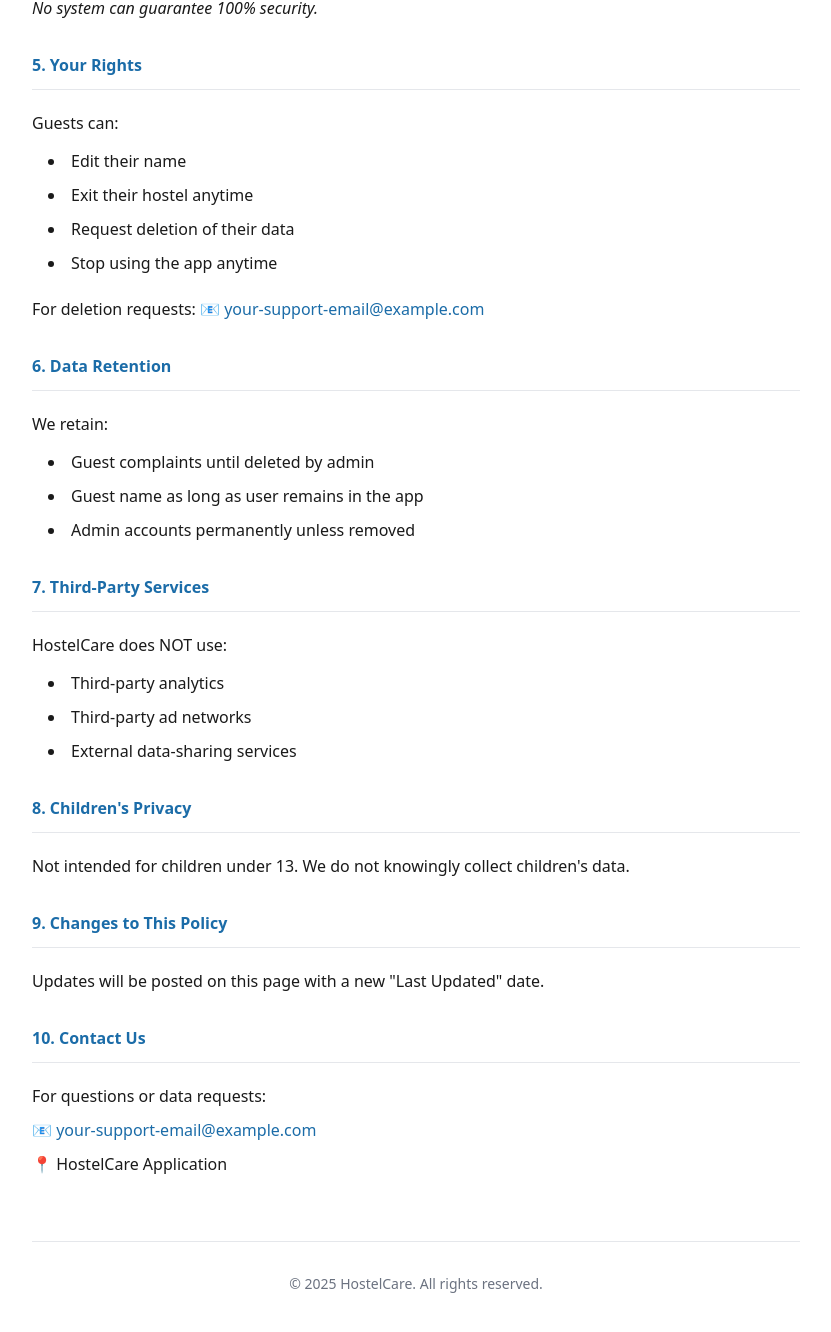
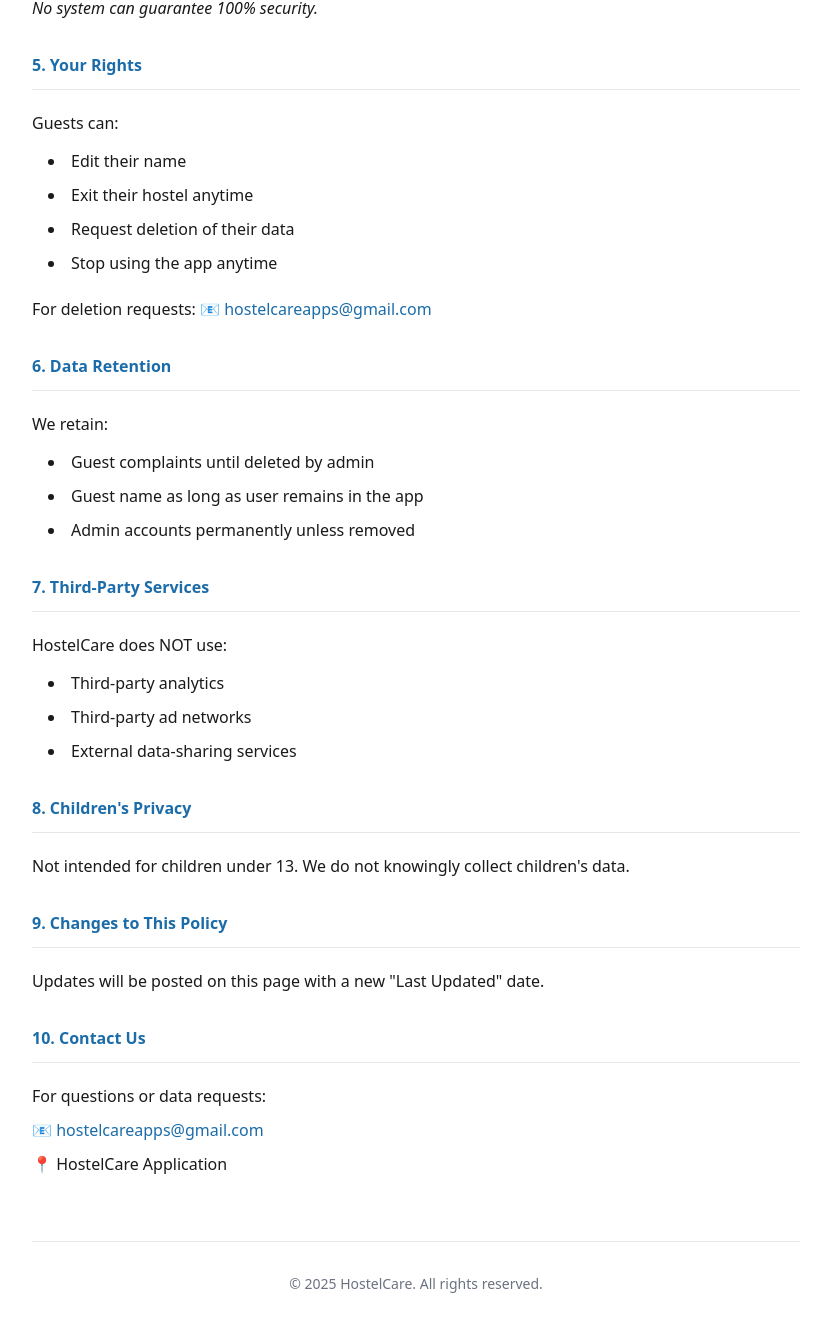
Before and after one commit to aitlanareshstarkinsolutions/HostelCare, a React app in the folder frontend/: page / in a window 1280 px wide. Shown: the part 3092-4424 px from the top of the page, without its empty margins (336-1167 px from the left). Built offline with nearby package versions, Linux system fonts and the light colour scheme; the HTML template or start-up script is replaced by a standard one.

Commit message:
minor fix

```diff
--- a/frontend/src/components/PrivacyPolicy.tsx
+++ b/frontend/src/components/PrivacyPolicy.tsx
@@ -293,10 +293,10 @@
                 <p className="text-[#1A1A1A] leading-relaxed">
                   For deletion requests: 📧{" "}
                   <a
-                    href="mailto:your-support-email@example.com"
+                    href="mailto:hostelcareapps@gmail.com"
                     className="text-[#1B6CA8] hover:underline"
                   >
-                    your-support-email@example.com
+                    hostelcareapps@gmail.com
                   </a>
                 </p>
               </section>
@@ -362,10 +362,10 @@
                   <p>
                     📧{" "}
                     <a
-                      href="mailto:your-support-email@example.com"
+                      href="mailto:hostelcareapps@gmail.com"
                       className="text-[#1B6CA8] hover:underline"
                     >
-                      your-support-email@example.com
+                      hostelcareapps@gmail.com
                     </a>
                   </p>
                   <p>📍 HostelCare Application</p>
--- a/frontend/src/components/TermsConditions.tsx
+++ b/frontend/src/components/TermsConditions.tsx
@@ -298,10 +298,10 @@
                   <p>
                     📧{" "}
                     <a
-                      href="mailto:your-support-email@example.com"
+                      href="mailto:hostelcareapps@gmail.com"
                       className="text-[#1B6CA8] hover:underline"
                     >
-                      your-support-email@example.com
+                      hostelcareapps@gmail.com
                     </a>
                   </p>
                 </div>
```
